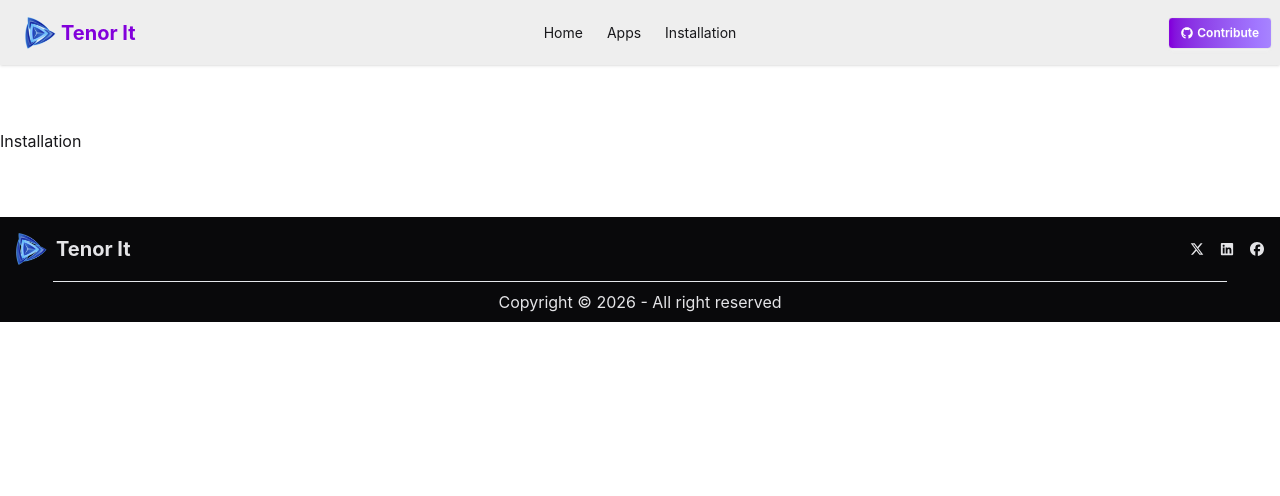
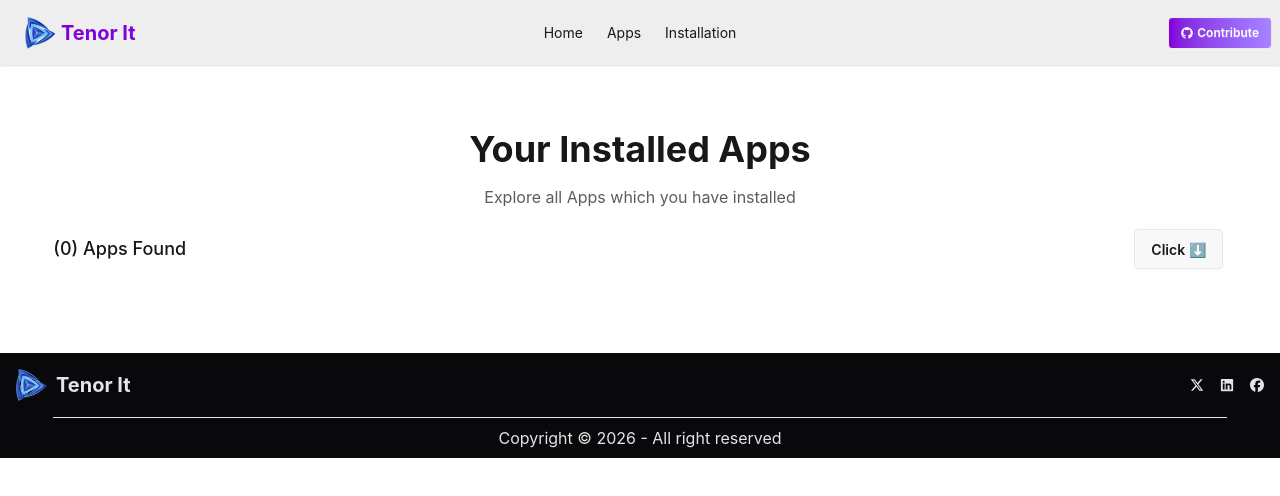
Before and after one commit to tanvir-wd22/tenor-it, a React (Vite) app: page /installation in a window 1280 px wide. Shown: the top 496 px of the page. Built offline with nearby package versions, Linux system fonts and the light colour scheme.

Commit message:
alahmdulliah app card data showed from local storage to the ui

```diff
--- /dev/null
+++ b/src/components/InstalledAppCard.jsx
@@ -0,0 +1,37 @@
+import { PiDownloadSimpleBold } from 'react-icons/pi';
+import { FaStar } from 'react-icons/fa';
+
+const InstalledAppCard = ({ appItem }) => {
+  const { image, title, downloads, ratingAvg, size } = appItem;
+
+  return (
+    <div className="card bg-base-300 shadow-sm h-32 flex flex-row items-center justify-between">
+      {/* left side */}
+      <div className="flex items-center gap-4">
+        <figure className="px-4 py-4">
+          <img src={image} className="h-24 w-full object-fill" alt="app" />
+        </figure>
+        <div className="flex flex-col gap-6">
+          <h2 className="text-md font-medium">{title}</h2>
+          <div className="flex items-center gap-3">
+            <button className="btn btn-xs btn-soft text-green-500">
+              <PiDownloadSimpleBold></PiDownloadSimpleBold>
+              <span>{downloads}M</span>
+            </button>
+            <button className="btn btn-xs btn-soft text-orange-500">
+              <FaStar></FaStar>
+              <span>{ratingAvg}</span>
+            </button>
+            <p className="text-sm font-medium opacity-70">{size} MB</p>
+          </div>
+        </div>
+      </div>
+      {/* right side */}
+      <div className="pr-4">
+        <button className="btn btn-error">Uninstall</button>
+      </div>
+    </div>
+  );
+};
+
+export default InstalledAppCard;
--- a/src/pages/Installation.jsx
+++ b/src/pages/Installation.jsx
@@ -1,5 +1,61 @@
+import { useEffect, useState } from 'react';
+import { useLoaderData } from 'react-router';
+import { getAppsFromLS } from '../utilities/localStorage';
+import InstalledAppCard from '../components/InstalledAppCard';
+
 const Installation = () => {
-  return <div>Installation</div>;
+  const loadedAllData = useLoaderData();
+  // console.log(loadedAllData);
+  const [installedList, setInstalledList] = useState([]);
+  const originalData = loadedAllData.data;
+  console.log(originalData);
+
+  useEffect(() => {
+    const lsInstalledList = getAppsFromLS();
+    const filteredInstalledList = originalData.filter((appItem) =>
+      lsInstalledList.includes(appItem.id)
+    );
+    setInstalledList(filteredInstalledList);
+  }, [originalData]);
+  console.log(installedList);
+
+  return (
+    <div className="w-11/12 max-w-7xl mx-auto space-y-4">
+      <h1 className="text-center text-3xl sm:text-4xl font-bold ">
+        Your Installed Apps
+      </h1>
+      <p className="text-center opacity-70">
+        Explore all Apps which you have installed
+      </p>
+      <div className="flex flex-col gap-4 sm:flex-row sm:justify-between sm:items-center">
+        <span className="text-lg font-medium">{`(${installedList.length}) Apps Found`}</span>
+        <div className="dropdown dropdown-bottom dropdown-end">
+          <div tabIndex={0} role="button" className="btn m-1">
+            Click ⬇️
+          </div>
+          <ul
+            tabIndex="-1"
+            className="dropdown-content menu bg-base-100 rounded-box z-1 w-52 p-2 shadow-sm"
+          >
+            <li>
+              <a>Item 1</a>
+            </li>
+            <li>
+              <a>Item 2</a>
+            </li>
+          </ul>
+        </div>
+      </div>
+      <div className="grid gap-6 grid-cols-1">
+        {installedList.map((appItem) => (
+          <InstalledAppCard
+            appItem={appItem}
+            key={appItem.id}
+          ></InstalledAppCard>
+        ))}
+      </div>
+    </div>
+  );
 };
 
 export default Installation;
--- a/src/routes/PublicRouter.jsx
+++ b/src/routes/PublicRouter.jsx
@@ -32,6 +32,10 @@ let PublicRouter = createBrowserRouter([
       {
         path: '/installation',
         Component: Installation,
+        loader: async () => {
+          const response = await axios.get('/demoData.json');
+          return response;
+        },
       },
       {
         path: '/appDetail/:cardId',
--- a/src/utilities/localStorage.js
+++ b/src/utilities/localStorage.js
@@ -17,12 +17,12 @@ const getAppsFromLS = () => {
 
 const setAppToLS = (id) => {
   const parsedData = getAppsFromLS();
-  const convertedId = String(id);
 
-  if (parsedData.includes(convertedId)) {
+  if (parsedData.includes(id)) {
     toast.error('App already exists');
+    return;
   } else {
-    parsedData.push(convertedId);
+    parsedData.push(id);
     const stringifiedData = JSON.stringify(parsedData);
     localStorage.setItem('appsList', stringifiedData);
     toast.success('App successfully installed');
```
